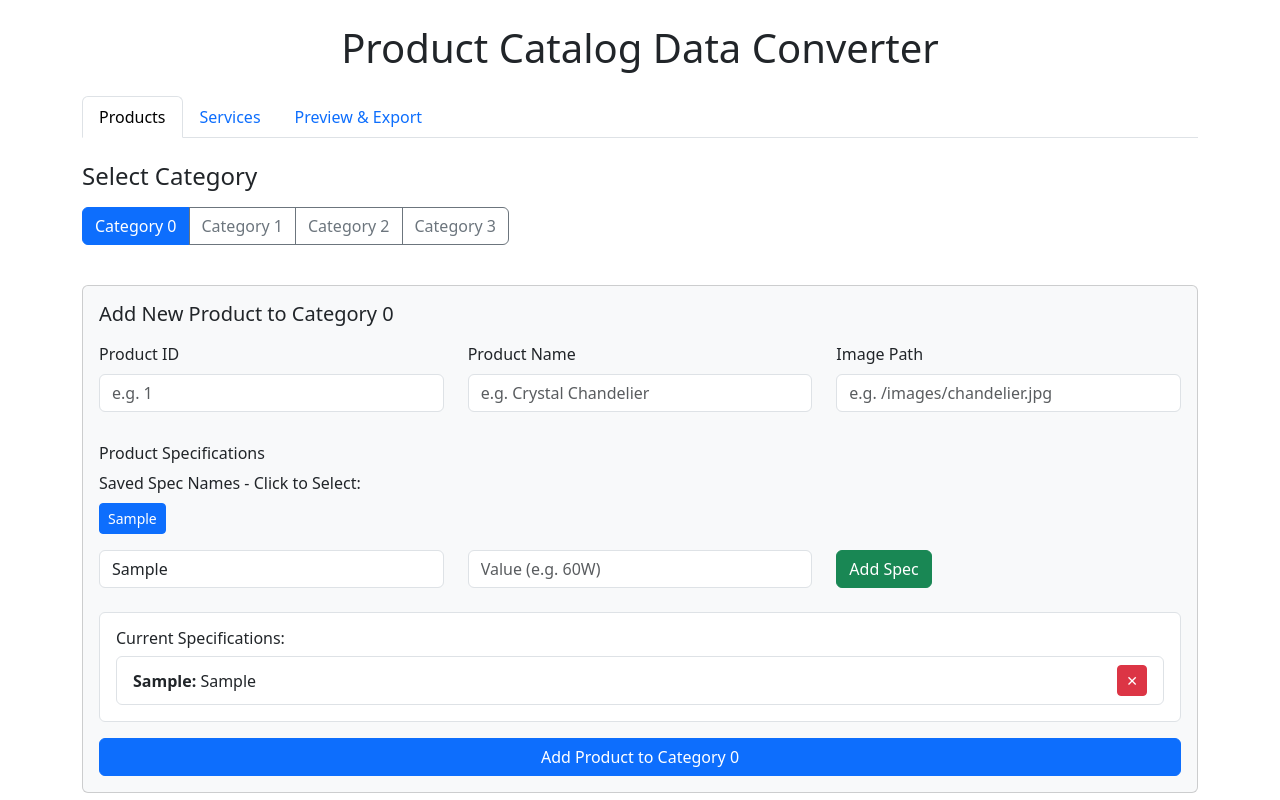
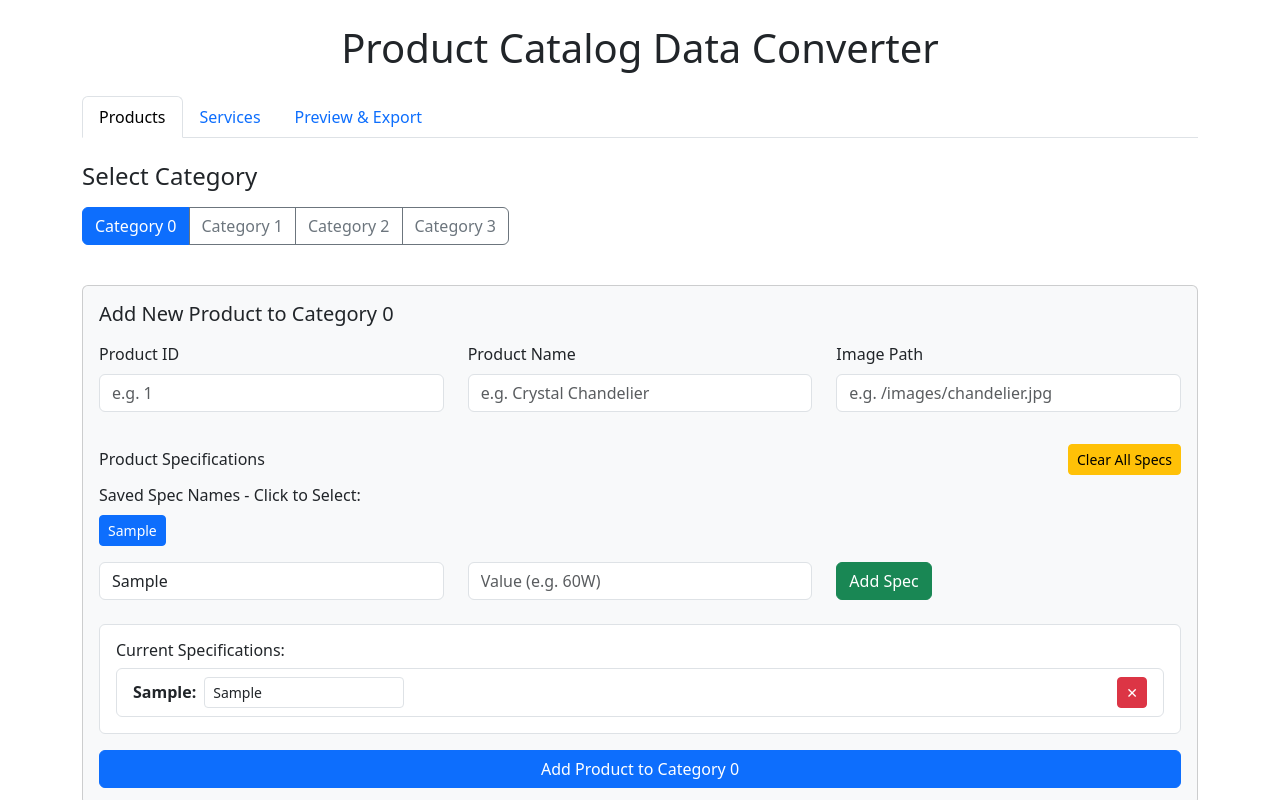
Before and after one commit to prateek8113/data-converter, a React (Create React App) app: page / in a window 1280 px wide. Both pictures are taken after typing "Sample", "Sample" into the empty fields and a click on the button "Add Spec". Shown: the top 800 px of the page. Built offline with nearby package versions, Linux system fonts and the light colour scheme.

Commit message:
Update ProductCatalogConverter.jsx

```diff
--- a/src/components/ProductCatalogConverter.jsx
+++ b/src/components/ProductCatalogConverter.jsx
@@ -1,4 +1,3 @@
-// ProductCatalogConverter.jsx
 import React, { useState } from 'react';
 import 'bootstrap/dist/css/bootstrap.min.css';
 
@@ -31,8 +30,11 @@ const ProductCatalogConverter = () => {
   const [jsonOutput, setJsonOutput] = useState("");
   const [copySuccess, setCopySuccess] = useState(false);
 
-  // NEW STATE: Track all unique spec names that have been used
+  // Track all unique spec names that have been used
   const [savedSpecNames, setSavedSpecNames] = useState([]);
+
+  // Track the current specifications separately to persist them
+  const [currentSpecs, setCurrentSpecs] = useState({});
 
   const handleProductChange = (e) => {
     const { name, value } = e.target;
@@ -50,15 +52,19 @@ const ProductCatalogConverter = () => {
     });
   };
 
-  // Modified addSpec function to save spec names
   const addSpec = () => {
     if (newSpecKey && newSpecValue) {
+      // Update both the newProduct specs and separate currentSpecs
+      const updatedSpecs = {
+        ...currentSpecs,
+        [newSpecKey]: newSpecValue
+      };
+
+      setCurrentSpecs(updatedSpecs);
+
       setNewProduct({
         ...newProduct,
-        specs: {
-          ...newProduct.specs,
-          [newSpecKey]: newSpecValue
-        }
+        specs: updatedSpecs
       });
 
       // Save this spec name if it's not already saved
@@ -72,8 +78,11 @@ const ProductCatalogConverter = () => {
   };
 
   const removeSpec = (key) => {
-    const updatedSpecs = { ...newProduct.specs };
+    const updatedSpecs = { ...currentSpecs };
     delete updatedSpecs[key];
+
+    setCurrentSpecs(updatedSpecs);
+
     setNewProduct({
       ...newProduct,
       specs: updatedSpecs
@@ -93,15 +102,16 @@ const ProductCatalogConverter = () => {
         productCatalog: updatedCatalog
       });
 
-      // Reset product form but DON'T reset the savedSpecNames
+      // Reset only product ID, name, and image but KEEP the specs
       setNewProduct({
         id: "",
         name: "",
         image: "",
-        specs: {}
+        specs: { ...currentSpecs } // Keep the same specs
       });
 
-      // Clear only the current spec value, keep the name
+      // Clear the current spec key and value fields but keep currentSpecs
+      setNewSpecKey("");
       setNewSpecValue("");
     }
   };
@@ -138,6 +148,15 @@ const ProductCatalogConverter = () => {
     });
   };
 
+  const clearAllSpecs = () => {
+    // Clear all specs if needed
+    setCurrentSpecs({});
+    setNewProduct({
+      ...newProduct,
+      specs: {}
+    });
+  };
+
   const generateJSON = () => {
     setJsonOutput(JSON.stringify(formData, null, 2));
   };
@@ -164,9 +183,22 @@ const ProductCatalogConverter = () => {
     document.body.removeChild(textArea);
   };
 
-  // NEW: Function to select a saved spec name
+  // Function to select a saved spec name
   const selectSavedSpecName = (specName) => {
     setNewSpecKey(specName);
+  };
+
+  // Function to edit a spec value directly
+  const editSpecValue = (key, value) => {
+    const updatedSpecs = { ...currentSpecs };
+    updatedSpecs[key] = value;
+
+    setCurrentSpecs(updatedSpecs);
+
+    setNewProduct({
+      ...newProduct,
+      specs: updatedSpecs
+    });
   };
 
   return (
@@ -259,9 +291,17 @@ const ProductCatalogConverter = () => {
               </div>
 
               <div className="mb-3">
-                <h4 className="h6 mb-2">Product Specifications</h4>
+                <div className="d-flex justify-content-between align-items-center mb-2">
+                  <h4 className="h6 m-0">Product Specifications</h4>
+                  <button
+                    onClick={clearAllSpecs}
+                    className="btn btn-sm btn-warning"
+                  >
+                    Clear All Specs
+                  </button>
+                </div>
 
-                {/* NEW: Display saved spec names as buttons */}
+                {/* Display saved spec names as buttons */}
                 {savedSpecNames.length > 0 && (
                   <div className="mb-3">
                     <label className="form-label">Saved Spec Names - Click to Select:</label>
@@ -308,14 +348,23 @@ const ProductCatalogConverter = () => {
                   </div>
                 </div>
 
-                {/* Display current specs */}
-                {Object.keys(newProduct.specs).length > 0 && (
+                {/* Display current specs with inline editing */}
+                {Object.keys(currentSpecs).length > 0 && (
                   <div className="mt-3 p-3 bg-white border rounded">
                     <h5 className="h6 mb-2">Current Specifications:</h5>
                     <ul className="list-group">
-                      {Object.entries(newProduct.specs).map(([key, value]) => (
+                      {Object.entries(currentSpecs).map(([key, value]) => (
                         <li key={key} className="list-group-item d-flex justify-content-between align-items-center">
-                          <span><strong>{key}:</strong> {value}</span>
+                          <div className="d-flex align-items-center flex-grow-1 me-2">
+                            <strong className="me-2">{key}:</strong>
+                            <input
+                              type="text"
+                              value={value}
+                              onChange={(e) => editSpecValue(key, e.target.value)}
+                              className="form-control form-control-sm"
+                              style={{ maxWidth: '200px' }}
+                            />
+                          </div>
                           <button
                             onClick={() => removeSpec(key)}
                             className="btn btn-sm btn-danger"
```
